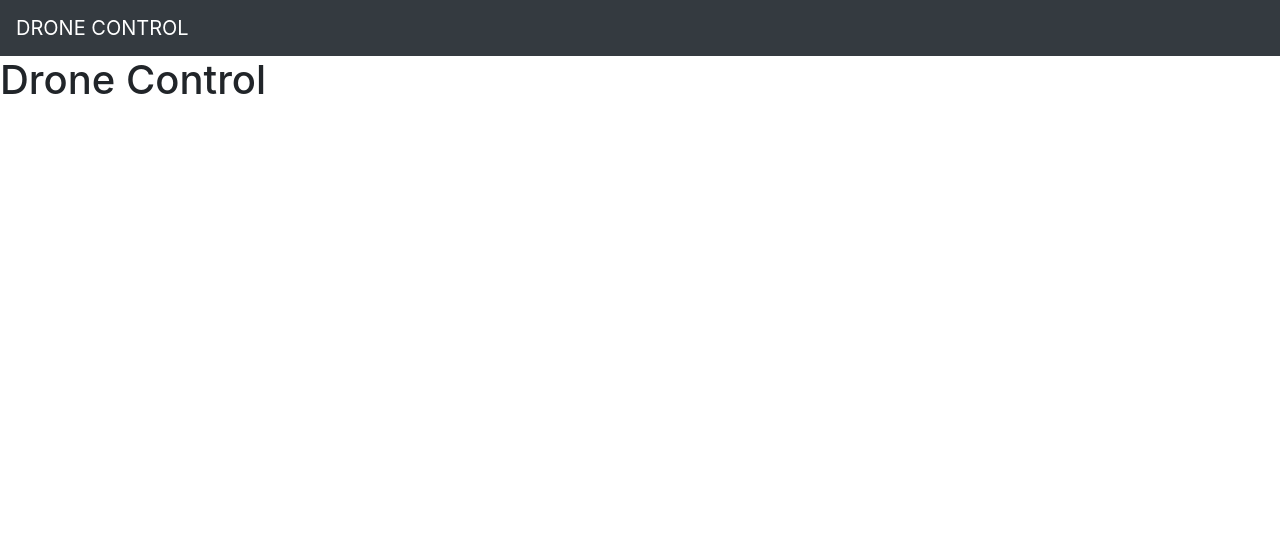
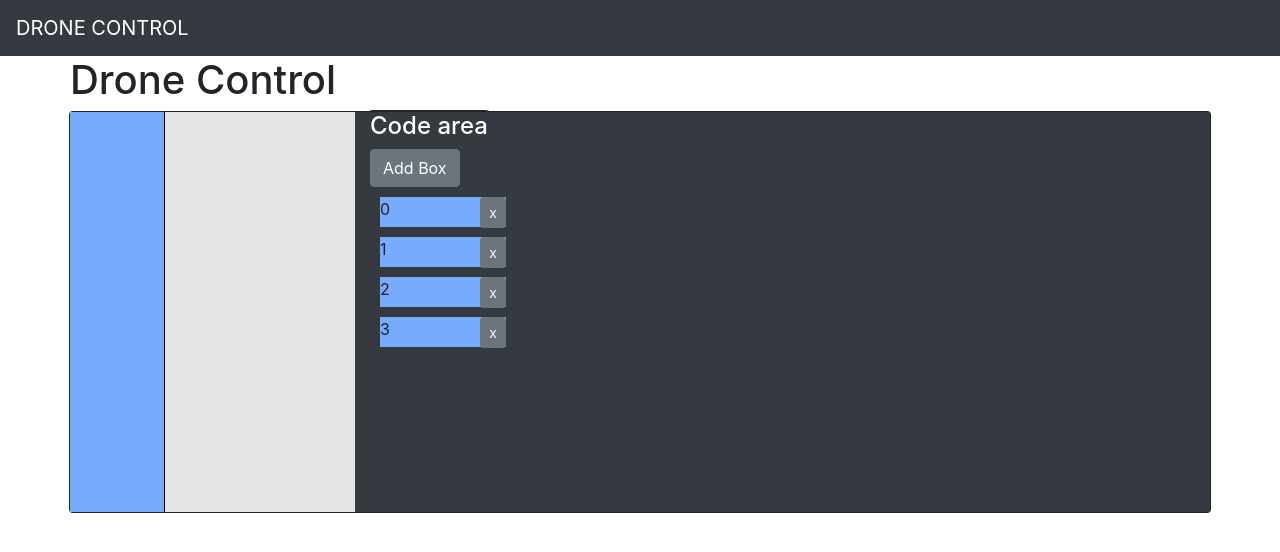
Before and after one commit to da1957/Drone-Control, a React (Create React App) app in the folder software/frontend/: page / in a window 1280 px wide. Shown: the top 552 px of the page. Built offline with nearby package versions, Linux system fonts and the light colour scheme.

Commit message:
Started sketching out and understanding how grid works

```diff
--- a/software/frontend/package.json
+++ b/software/frontend/package.json
@@ -11,6 +11,7 @@
     "jquery": "^3.5.1",
     "react": "^17.0.1",
     "react-dom": "^17.0.1",
+    "react-grid-layout": "^1.2.0",
     "react-scripts": "4.0.0",
     "reactstrap": "^8.7.1",
     "web-vitals": "^0.2.4"
--- a/software/frontend/src/App.js
+++ b/software/frontend/src/App.js
@@ -1,10 +1,16 @@
 import Navbar from './assets/components/navbar';
+import IDE from './assets/components/ide'
 
 function App() {
   return (
     <div className="App">
       <Navbar />
-      <h1>Drone Control</h1>
+      <div className="container">
+        <div className="row">
+          <h1>Drone Control</h1>
+        </div>
+        <IDE />
+      </div>
     </div>
   );
 }
--- /dev/null
+++ b/software/frontend/src/assets/components/grid.js
@@ -0,0 +1,80 @@
+import React from 'react';
+import { Responsive, WidthProvider } from 'react-grid-layout';
+import { Button } from 'reactstrap';
+import '../css/ide.css'
+
+const ResponsiveGridLayout = WidthProvider(Responsive)
+
+class myFirstGrid extends React.Component {
+
+    constructor(props) {
+        super(props);
+        this.state = {
+            items: [0, 1, 2, 3].map(function(i) {
+                return {
+                    i: i.toString(),
+                    x: 0,
+                    y: 0,
+                    w: 1,
+                    h: 1,
+                    isResizable: false,
+                };
+            }),
+            counter: 4,
+        };
+
+        this.addItem = this.addItem.bind(this);
+        this.onBreakPointChange = this.onBreakPointChange(this);
+        this.onLayoutChange = this.onLayoutChange.bind(this);
+    }
+
+    createElement(item) {
+        return (
+          <div className="bg-lblue" key={item.i} data-grid={item}>
+            {<span>{item.i}</span>}
+            <Button className="remove" size="sm" onClick={this.removeItem.bind(this, item)}>x</Button>
+          </div>
+        );
+      }
+
+    onBreakPointChange(breakpoint, cols) {
+        this.setState({breakpoint: breakpoint, cols: cols})
+    }
+
+    onLayoutChange(layout) {
+        //this.props.onLayoutChange(layout);
+        this.setState({layout: layout});
+    }
+
+    addItem() {
+        var ypos = this.state.items[this.state.items.length - 1].y + 1
+        var xpos = this.state.items[this.state.items.length - 1].x + 1
+
+        this.setState({items: this.state.items[this.state.items.length - 1].w = 2})
+        this.setState({items: this.state.items.concat({i: "n" + this.state.counter, x: xpos, y: ypos, w: 1, h: 1, isResizable: false}), counter: this.state.counter + 1});
+
+    }
+
+    removeItem(item) {
+        this.setState({items: this.state.items.filter(x => x != item)})
+    }
+
+    render() {
+        return (
+            <div>
+                <Button onClick={() => {this.addItem()}}>Add Box</Button>
+                <ResponsiveGridLayout onLayoutChange={this.onLayoutChange}  onBreakpointChange={this.onBreakPointChange}  {...this.props}>
+                    {this.state.items.map(item => this.createElement(item))}
+                </ResponsiveGridLayout>
+            </div>
+        )
+    }
+}
+
+myFirstGrid.defaultProps = {
+    className: "layout",
+    cols: {lg: 12, md: 10, sm: 6, xs: 4, xxs: 2},
+    rowHeight: 30
+}
+
+export default myFirstGrid
--- /dev/null
+++ b/software/frontend/src/assets/components/ide.js
@@ -0,0 +1,31 @@
+import React from 'react';
+import '../css/ide.css'
+import Grid from '../components/grid'
+
+class IDE extends React.Component {
+    constructor(props) {
+        super(props);
+        this.state = {
+
+        }
+    }
+
+    render() {
+        return (
+            <div className="row outline">
+                <div className="col-1 bg-lblue">
+                    <div className="vr"></div>
+                </div>
+                <div className="col-2 bg-lgrey">
+
+                </div>
+                <div className="col-9 bg-dark" style={{height: '50vh'}}>
+                    <h1 className="h4 text-white">Code area</h1>
+                    <Grid />
+                </div>
+            </div>
+        )
+    }
+}
+
+export default IDE
--- /dev/null
+++ b/software/frontend/src/assets/css/ide.css
@@ -0,0 +1,23 @@
+.bg-lgrey {
+    background-color: #e5e5e5;
+}
+
+.bg-lblue {
+    background-color: #77ACFC;
+}
+
+.outline {
+    outline: auto;
+}
+
+.vr {
+    position: absolute;
+    right: 0px;
+    border-left: 1px solid #000;
+    height: 100%;
+}
+
+.remove {
+    position: absolute;
+    right: 0px;
+}
--- a/software/frontend/src/index.js
+++ b/software/frontend/src/index.js
@@ -2,6 +2,8 @@ import React from 'react';
 import ReactDOM from 'react-dom';
 import App from './App';
 import 'bootstrap/dist/css/bootstrap.min.css';
+import '../node_modules/react-grid-layout/css/styles.css'
+import '../node_modules/react-resizable/css/styles.css'
 
 ReactDOM.render(
   <React.StrictMode>
```
Also changed, not shown: 1 other file (tests, documents, lock files or other folders).
